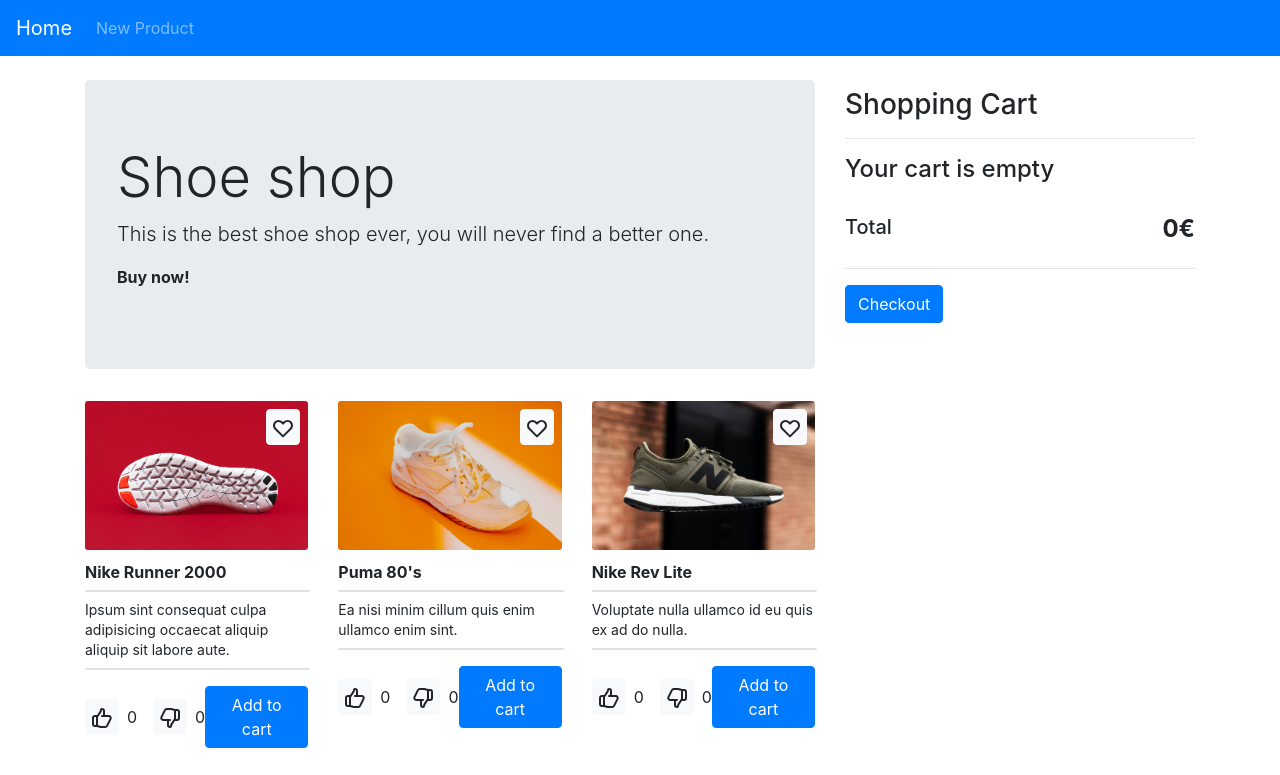
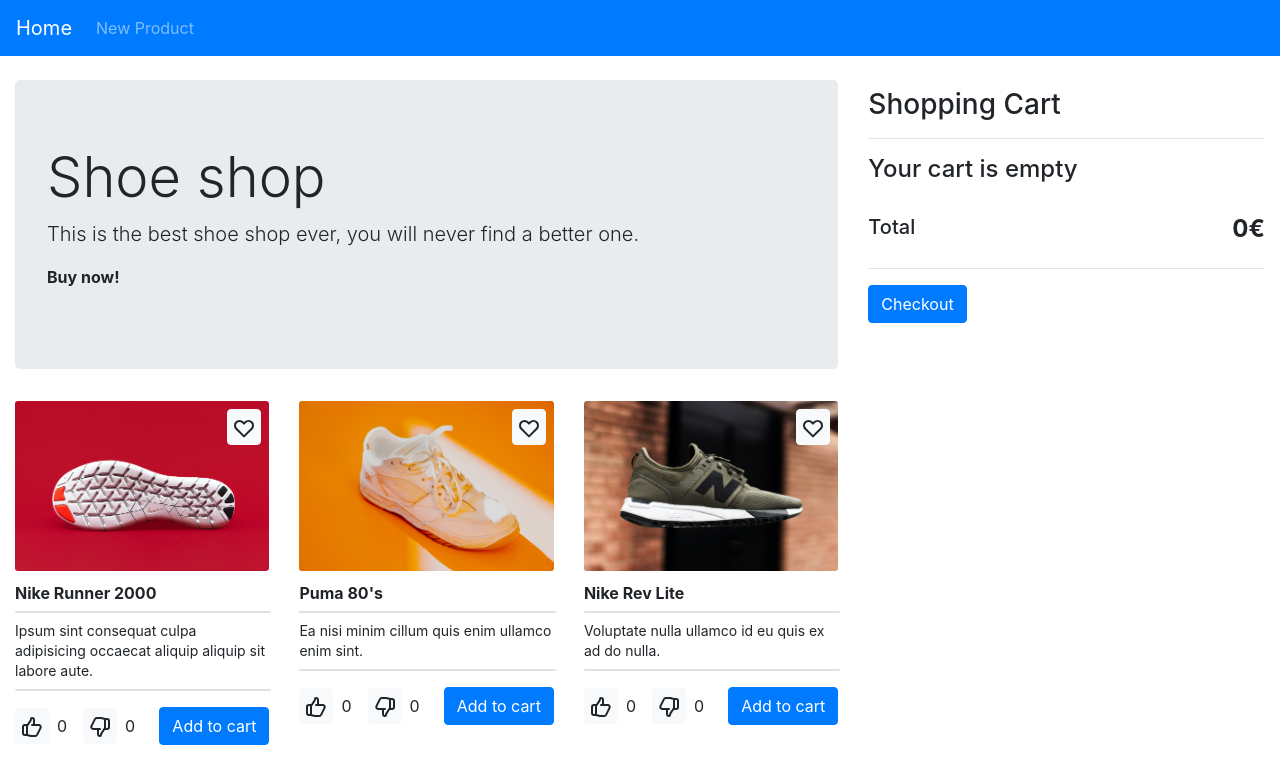
Before and after one commit to assembler-institute/react-shopping-cart-context, a React (Create React App) app: page / in a window 1280 px wide. Shown: the top 775 px of the page. Built offline with nearby package versions, Linux system fonts and the light colour scheme.

Commit message:
fixed width

```diff
--- a/src/App.js
+++ b/src/App.js
@@ -210,7 +210,7 @@ function App() {
               handleChange: handleChange,
             }}
           >
-            <Home />
+            <Home fullWidth />
           </HomeContext.Provider>
         </Route>
       </Switch>
```
